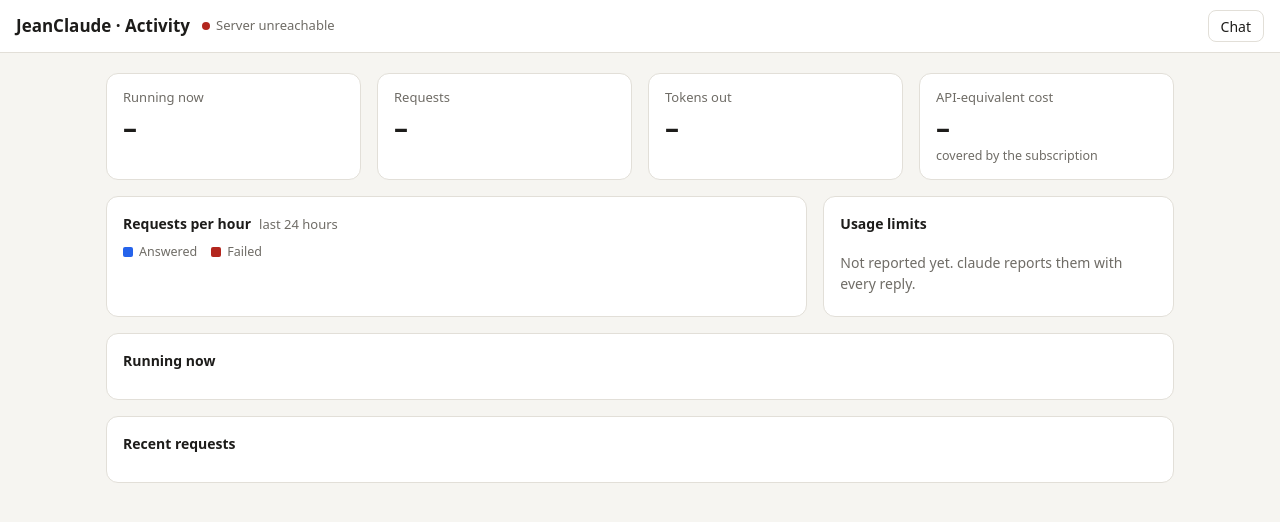
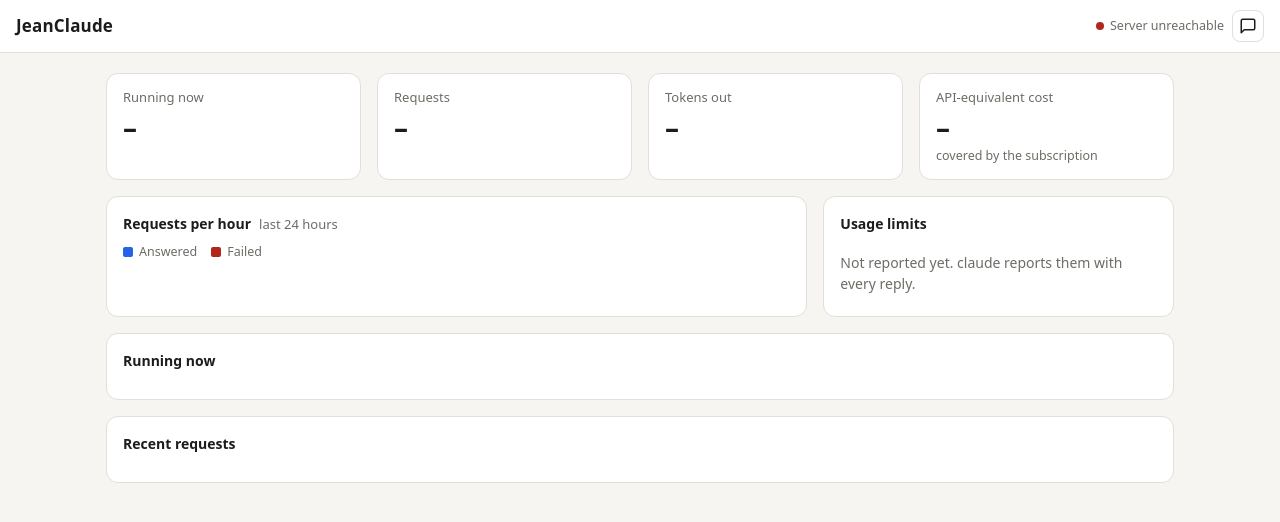
Before and after one commit to spiska/JeanClaude, a website: page public/dashboard.html in a window 1280 px wide. Drawn offline with Linux system fonts and the light colour scheme; no server answers.

Commit message:
Give the chat and the dashboard the same header
Both pages now share the header's title, sizes and button style; only the
link to the other page differs, an icon at the far right of each.

Co-Authored-By: Claude Opus 5.5 <noreply@anthropic.com>

```diff
--- a/public/dashboard.html
+++ b/public/dashboard.html
@@ -24,21 +24,28 @@
   button, input { font: inherit; color: inherit; }
   .btn {
     background: transparent; border: 1px solid var(--line); border-radius: 8px;
-    padding: 4px 12px; min-height: 32px; cursor: pointer; font-size: 14px; color: inherit; text-decoration: none;
-    display: inline-flex; align-items: center;
+    padding: 4px 10px; min-height: 32px; cursor: pointer; font-size: 14.5px; color: inherit; text-decoration: none;
+    display: inline-flex; align-items: center; white-space: nowrap;
   }
+  .btn.icon { padding: 0; width: 32px; justify-content: center; }
   .btn:hover { border-color: var(--muted); }
   .btn.primary { background: var(--accent); border-color: var(--accent); color: var(--accent-text); font-weight: 600; }
   :focus-visible { outline: 2px solid var(--accent); outline-offset: 2px; }
   .num { font-variant-numeric: tabular-nums; }
   .muted { color: var(--muted); }
 
+  /* The same header as the chat page; only the link to the other page differs. */
   header {
-    display: flex; align-items: center; gap: 12px; flex-wrap: wrap;
-    padding: 10px 16px; background: var(--panel); border-bottom: 1px solid var(--line);
+    display: flex; align-items: center; gap: 8px; padding: 10px 16px;
+    border-bottom: 1px solid var(--line); background: var(--panel); line-height: 1.55;
   }
-  header h1 { font-size: 17px; margin: 0; }
-  #status { display: flex; align-items: center; gap: 6px; font-size: 13px; color: var(--muted); margin-right: auto; }
+  header h1 { font-size: 17px; margin: 0; margin-right: auto; letter-spacing: .01em; }
+  #status {
+    display: flex; align-items: center; gap: 6px; min-width: 0;
+    font-size: 12.5px; color: var(--muted); font-variant-numeric: tabular-nums;
+  }
+  #status-text { overflow: hidden; text-overflow: ellipsis; white-space: nowrap; }
+  #status .dot { flex: none; }
   #status .dot { width: 8px; height: 8px; border-radius: 50%; background: var(--muted); }
   #status.live .dot { background: var(--good); }
   #status.down .dot { background: var(--danger); }
@@ -114,6 +121,7 @@
   #auth[hidden] { display: none; }
   #auth input { flex: 1; min-width: 180px; border: 1px solid var(--line); border-radius: 8px; padding: 5px 10px; background: var(--bg); }
 
+  @media (max-width: 760px) { header { padding: 8px 12px; } }
   @media (max-width: 860px) {
     .tiles { grid-template-columns: repeat(2, minmax(0, 1fr)); }
     .row2 { grid-template-columns: minmax(0, 1fr); }
@@ -127,9 +135,11 @@
 </head>
 <body>
 <header>
-  <h1>JeanClaude · Activity</h1>
+  <h1>JeanClaude</h1>
   <div id="status" role="status"><span class="dot"></span><span id="status-text">Connecting…</span></div>
-  <a class="btn" href="./">Chat</a>
+  <a class="btn icon" href="./" aria-label="Chat" title="Chat">
+    <svg viewBox="0 0 24 24" width="18" height="18" fill="none" stroke="currentColor" stroke-width="2" stroke-linecap="round" stroke-linejoin="round" aria-hidden="true"><path d="M21 15a2 2 0 0 1-2 2H7l-4 4V5a2 2 0 0 1 2-2h14a2 2 0 0 1 2 2z"/></svg>
+  </a>
 </header>
 
 <main>
```
Also changed, not shown: public/index.html (+4 -0 lines).
